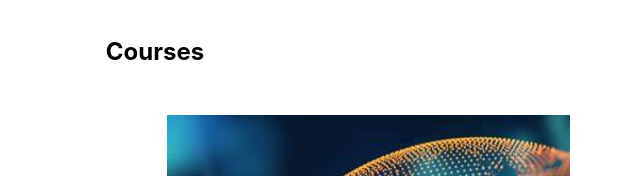
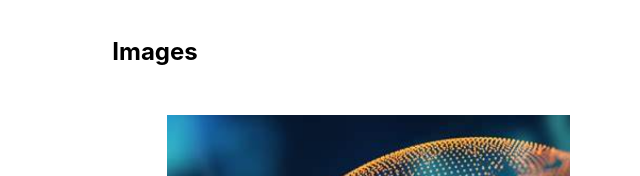
Before and after one commit to Sujal-2820/Hacktoberfest-Web, a plain HTML site: page index.html in a window 1280 px wide. Shown: the part 246-422 px from the top of the page, 485-1125 px from the left. Drawn offline with Linux system fonts and the light colour scheme.

Commit message:
Update index.html

```diff
--- a/index.html
+++ b/index.html
@@ -21,7 +21,7 @@
     </nav>
     <main>
         <section>
-            <h2>Courses</h2>
+            <h2>Images</h2>
             <img src="Image/technology2.PNG" width="33%"></img>
             <img src="Image/Technology.PNG" width="33%"></img>
             <br>
```
